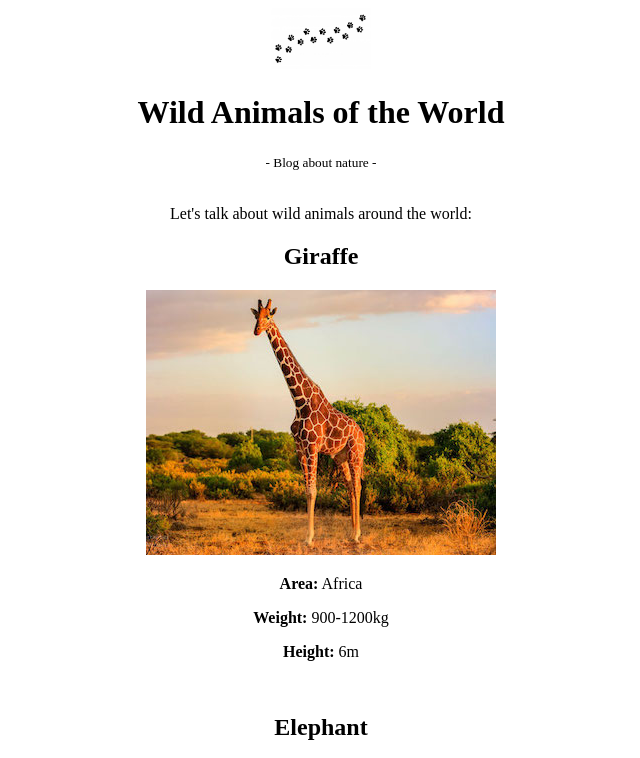
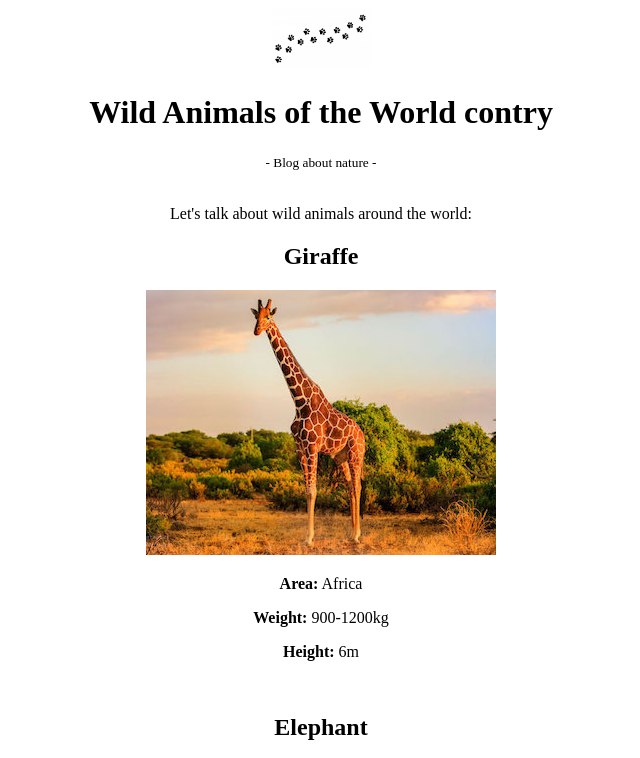
Before and after one commit to n0ser/isp391_Rudaev, a plain HTML site: page index.html in a window 1280 px wide. Shown: the top 758 px of the page, without its empty margins (319-959 px from the left). Drawn offline with Linux system fonts and the light colour scheme.

Commit message:
Коммит с ветки new_branch

```diff
--- a/index.html
+++ b/index.html
@@ -6,11 +6,10 @@
   </head>
   <body align=center>
     <img width=100px src="pictures/paw_print.jpg">
-    <h1>Wild Animals of the World</h1>
+    <h1>Wild Animals of the World contry</h1>
     <small>- Blog about nature -</small>
     <br>
     <br>
-
     <p>Let's talk about wild animals around the world:</p>
     <h2>Giraffe</h2>
     <img src="pictures/giraffe.jpg">
```
Also changed, not shown: fgfg.txt (added), figure.txt (deleted).
